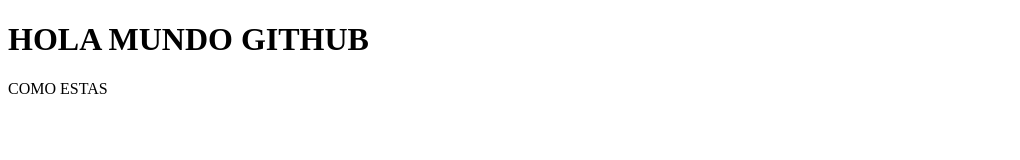
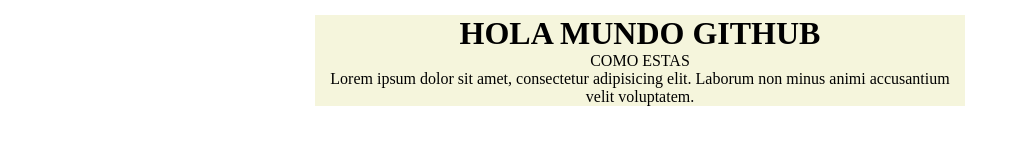
Before and after one commit to GonzaloHaag/clase10-GITHUB, a plain HTML site: page index.html in a window 1280 px wide. Shown: the whole page, without its empty margins (0-1020 px from the left). Drawn offline with Linux system fonts and the light colour scheme.

Commit message:
Agregue estilos al index

```diff
--- a/css/estilo.css
+++ b/css/estilo.css
@@ -7,3 +7,16 @@
     color:red;
     font-size: 20px;
 }
+.hola-mundo{
+    background-color:beige;
+    text-align: center;
+    max-width: 650px;
+    margin: 15px auto;
+}
+/*Mobile last*/
+@media (max-width:650px){
+    .hola-mundo{
+        background-color: aqua;
+    }
+
+}
--- a/index.html
+++ b/index.html
@@ -1,14 +1,23 @@
 <!DOCTYPE html>
 <html lang="en">
+
 <head>
     <meta charset="UTF-8">
     <meta http-equiv="X-UA-Compatible" content="IE=edge">
     <meta name="viewport" content="width=device-width, initial-scale=1.0">
-    <title>Document</title>
+    <link rel="stylesheet" href="./css/estilo.css">
+    <title>GITHUB</title>
 </head>
+
 <body>
-    <h1>HOLA MUNDO GITHUB</h1>
-    <p>COMO ESTAS</p>
+    <div class="hola-mundo">
+        <h1>HOLA MUNDO GITHUB</h1>
+        <p>COMO ESTAS</p>
+        <p>Lorem ipsum dolor sit amet, consectetur adipisicing elit. Laborum non minus animi accusantium velit
+            voluptatem.</p>
+    </div>
+
 
 </body>
+
 </html>
```
